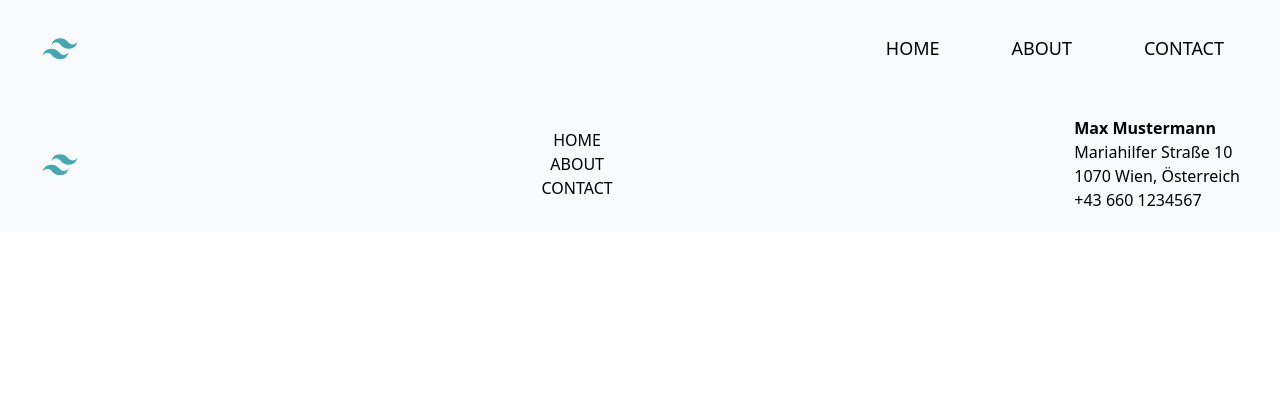
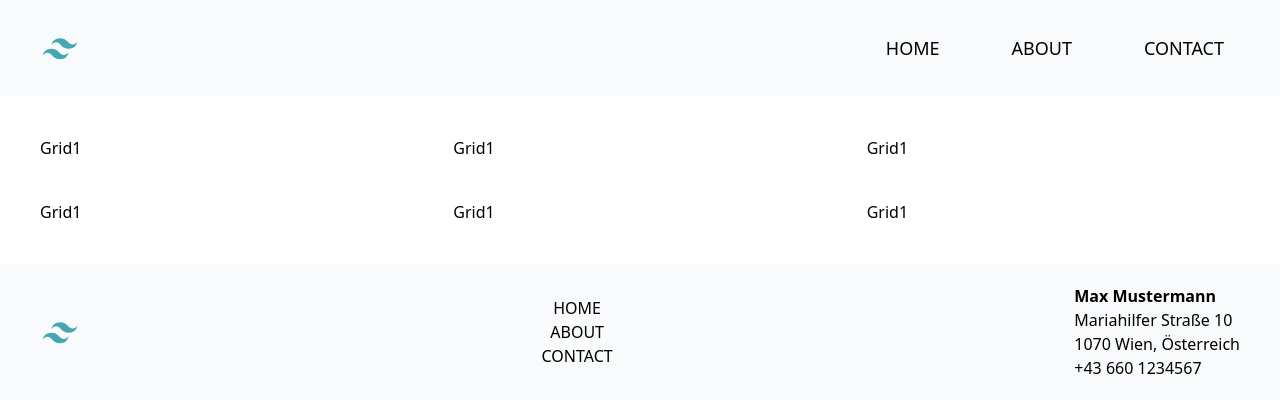
Before and after one commit to ervahelin/internshipTask, a React (Create React App) app: page / in a window 1280 px wide. Shown: the top 412 px of the page. Built offline with nearby package versions, Linux system fonts and the light colour scheme.

Commit message:
Part C: add Grid to main

```diff
--- a/src/App.js
+++ b/src/App.js
@@ -7,7 +7,16 @@
       <header>
         <Nav />
       </header>
-      <main></main>
+      <main className="p-5 lg:p-10">
+        <div className="grid grid-cols-1 md:grid-cols-2 lg:grid-cols-3 gap-10 ">
+          <div>Grid1</div>
+          <div>Grid1</div>
+          <div>Grid1</div>
+          <div>Grid1</div>
+          <div>Grid1</div>
+          <div>Grid1</div>
+        </div>
+      </main>
       <footer className="flex flex-col lg:flex-row gap-5 px-5 lg:px-10 py-5 lg:items-center lg:justify-between bg-slate-50">
         <div className="h-10 w-10">
           <a href="/">
```
